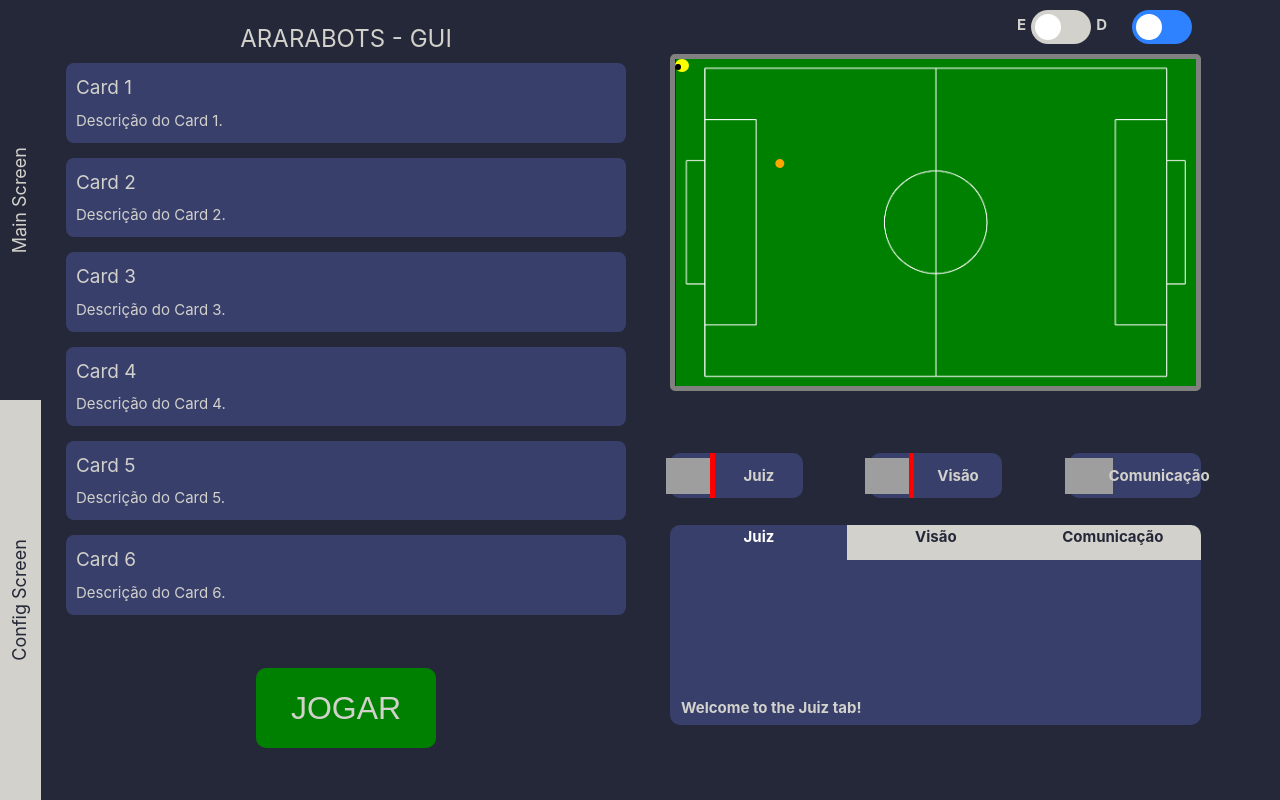
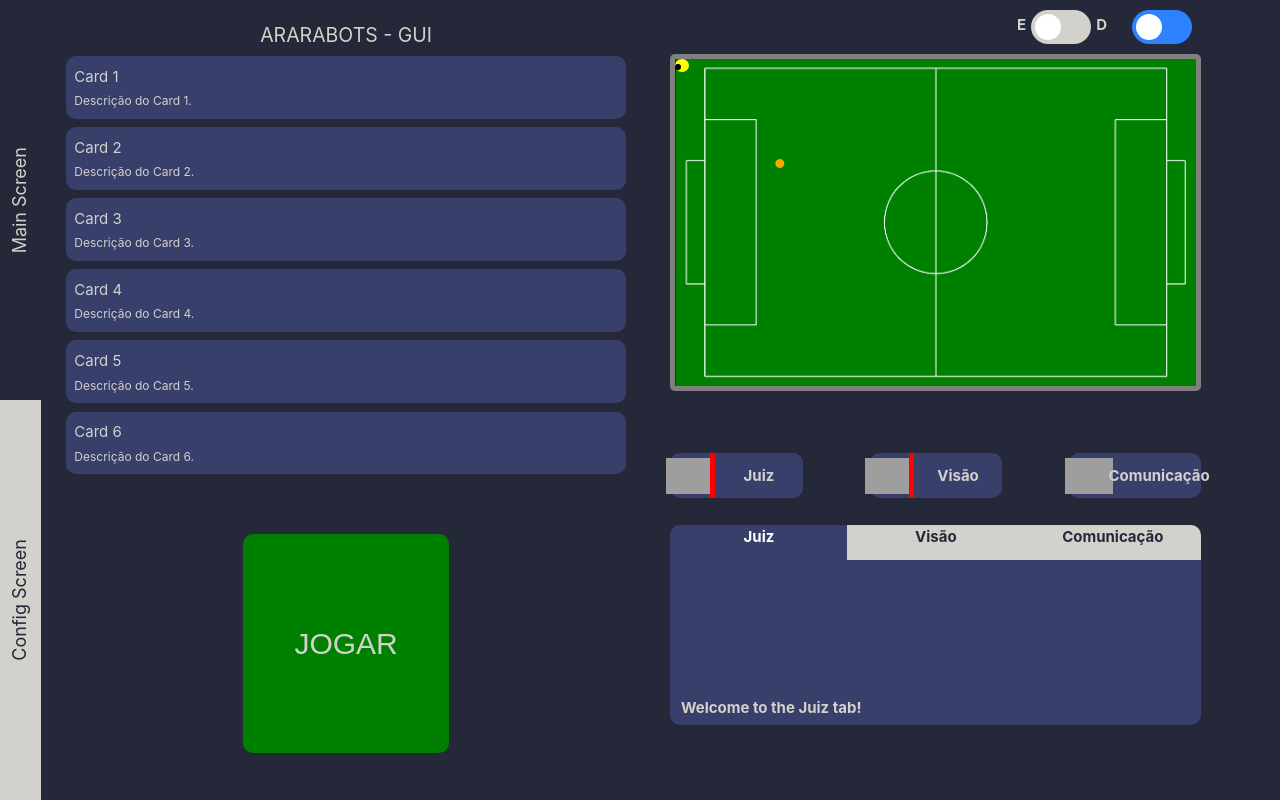
Before and after one commit to Ararabots-UFMS/ssl-gui, a Vue app: page / in a window 1280 px wide. Built offline with nearby package versions, Linux system fonts and the light colour scheme; no server answers; grey boxes are pictures that could not be loaded.

Commit message:
fix: updated lef screen

```diff
--- a/src/components/card.vue
+++ b/src/components/card.vue
@@ -27,23 +27,24 @@ export default {
 <style scoped>
 .card {
   background-color: #383f6b;
-  border-radius: 8px;
-  padding: 10px;
-  margin-bottom: 15px;
+  border-radius: 10px;
+  padding: 1.5%;
+  margin-bottom: 1.5%;
   color: #D2D1CB;
 }
 
 .card h2 {
-  margin-bottom: 5px;
-  font-size: 19px;
+  margin-bottom: 0.5%;
+  font-size: 100%;
 }
 
 .card p {
   margin: 0; /* Remover margem padrão do parágrafo */
+  font-size: 80%;
 }
 
 .card-list {
-  height: 75%;
+  height: 70%;
   width: 95%;
   display: flex;
   flex-direction: column;
--- a/src/components/name.vue
+++ b/src/components/name.vue
@@ -21,6 +21,6 @@ div {
 }
 h1 {
   color: #D2D1CB;
-  font-size: 24px;
+  font-size: 130%;
 }
 </style>
--- a/src/components/play.vue
+++ b/src/components/play.vue
@@ -1,5 +1,7 @@
 <template>
-  <button>JOGAR</button>
+  <div class="play">
+    <button>JOGAR</button>
+  </div>
 </template>
 
 <script>
@@ -9,14 +11,22 @@ export default {
 </script>
 
 <style scoped>
-button{
+.play {
+  width: 100%;
+  height: 100%;
+  display: flex;
+  justify-content: center;
+  align-items: center;
+}
+button {
     cursor: pointer;
-    width: 180px;
-    height: 80px;
+    width: 35%;
+    height:70%;
     background-color: green;
     color: #D2D1CB;
     font-size: 2rem;
     border-radius: 10px;
     border: none;
+    font-size: 200%;
 }
 </style>
--- a/src/components/robotcard.vue
+++ b/src/components/robotcard.vue
@@ -86,11 +86,12 @@ export default {
 
 .card h2 {
   margin-bottom: 5px;
-  font-size: 19px;
+  font-size: 100%;
 }
 
 .card p {
   margin: 0; /* Remover margem padrão do parágrafo */
+  font-size: 80%;
 }
 
 .card-list {
```
